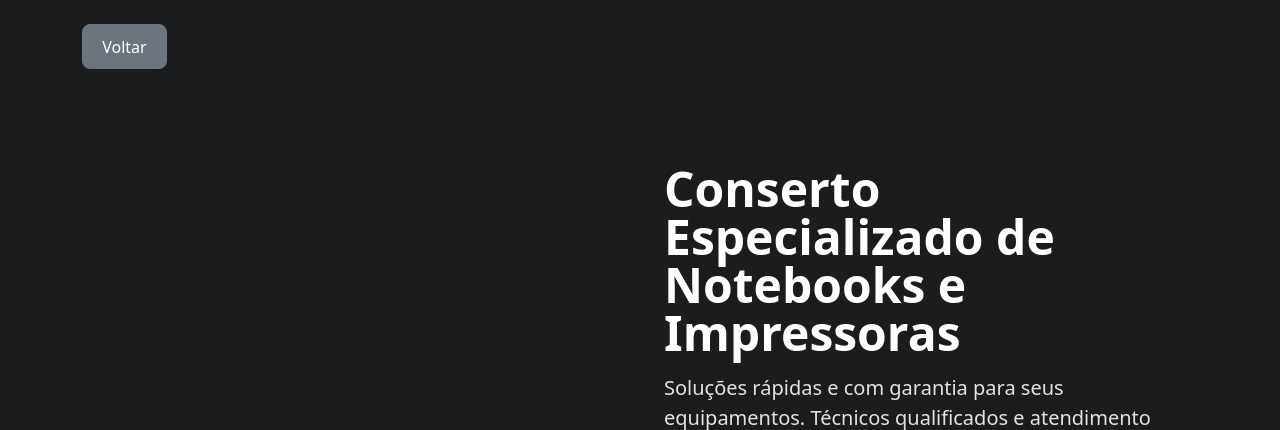
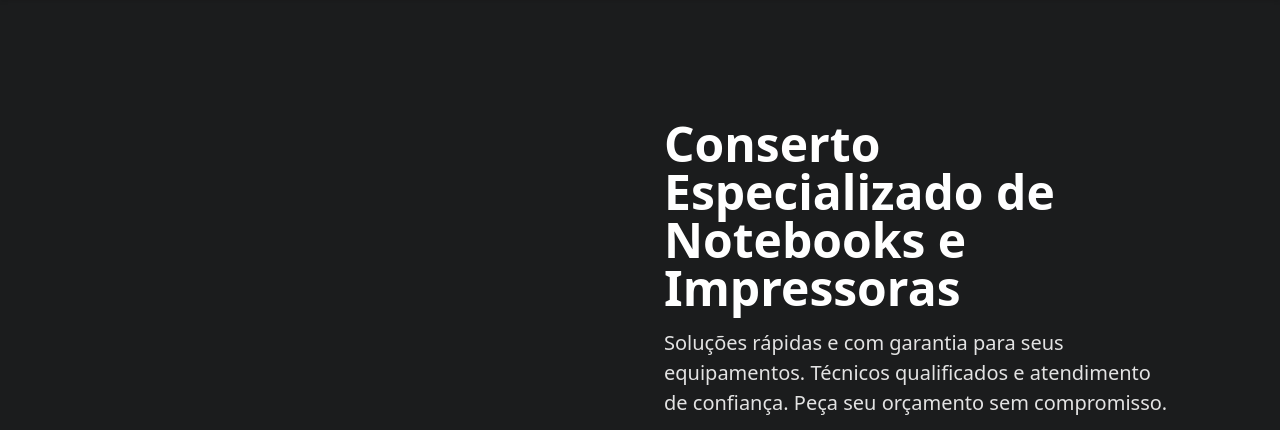
Before and after one commit to barrigaverd/Projeto-Oficina, a Flask app: page / in a window 1280 px wide. Shown: the part 56-486 px from the top of the page. Run offline with Flask 3, Linux system fonts and the light colour scheme.

Commit message:
retirado botão voltar

```diff
--- a/templates/base.html
+++ b/templates/base.html
@@ -132,9 +132,7 @@
       <main class="col-md-9 ms-sm-auto col-lg-10 px-md-4">
         <div class="container mt-4">
           <div class="d-flex justify-content-start">
-            <a href="{{ request.referrer or url_for('home') }}" class="btn btn-sm btn-secondary">
-                Voltar
-            </a>
+
           </div>
           {% block content %}{% endblock %}
         </div>
--- a/templates/base_publica.html
+++ b/templates/base_publica.html
@@ -121,9 +121,7 @@
 
 <main class="">
         <div class="container mt-4">
-          <a href="{{ request.referrer or url_for('dashboard_cliente') }}" class="btn btn-secondary">
-            Voltar
-          </a>
+
           {% block content %}
           {% endblock %}
         </div>
```
